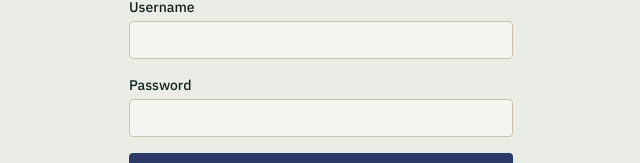
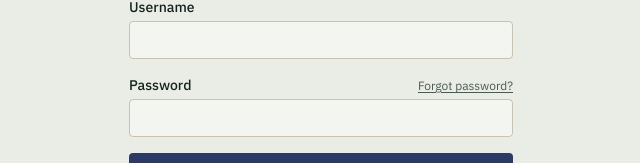
Before and after one commit to sybertoooth7-lgtm/AURORA, a React (Vite) app in the folder aurora-frontend/: page /login in a window 1280 px wide. Shown: the part 329-492 px from the top of the page, without its empty margins (319-959 px from the left). Built offline with nearby package versions, Linux system fonts and the light colour scheme; no server answers.

Commit message:
Display password reset message on LoginPage
Added a message to indicate password reset status on login page.

```diff
--- a/aurora-frontend/src/pages/LoginPage.tsx
+++ b/aurora-frontend/src/pages/LoginPage.tsx
@@ -1,11 +1,13 @@
 import { useState, type FormEvent } from 'react'
-import { Link, useNavigate } from 'react-router-dom'
+import { Link, useLocation, useNavigate } from 'react-router-dom'
 import { ApiError } from '../lib/api'
 import { useAuth } from '../lib/auth'
 
 export function LoginPage() {
   const { login } = useAuth()
   const navigate = useNavigate()
+  const location = useLocation()
+  const justReset = Boolean((location.state as { passwordReset?: boolean } | null)?.passwordReset)
   const [username, setUsername] = useState('')
   const [password, setPassword] = useState('')
   const [error, setError] = useState<string | null>(null)
@@ -31,6 +33,12 @@ export function LoginPage() {
         <h1 className="font-[var(--font-display)] text-2xl font-semibold">AURORA</h1>
         <p className="mt-1 text-sm text-[var(--color-ink-soft)]">Sign in to your account.</p>
 
+        {justReset && (
+          <p className="mt-4 rounded-sm border border-[var(--color-healthy)] bg-[var(--color-healthy-soft)] px-3 py-2 text-sm text-[var(--color-healthy)]">
+            Password reset. Sign in with your new password.
+          </p>
+        )}
+
         <form onSubmit={handleSubmit} className="mt-8 space-y-4">
           <div>
             <label htmlFor="username" className="block text-sm font-medium">
@@ -46,9 +54,17 @@ export function LoginPage() {
             />
           </div>
           <div>
-            <label htmlFor="password" className="block text-sm font-medium">
-              Password
-            </label>
+            <div className="flex items-baseline justify-between">
+              <label htmlFor="password" className="block text-sm font-medium">
+                Password
+              </label>
+              <Link
+                to="/forgot-password"
+                className="text-xs text-[var(--color-ink-soft)] underline underline-offset-2 hover:text-[var(--color-ink)]"
+              >
+                Forgot password?
+              </Link>
+            </div>
             <input
               id="password"
               type="password"
```
